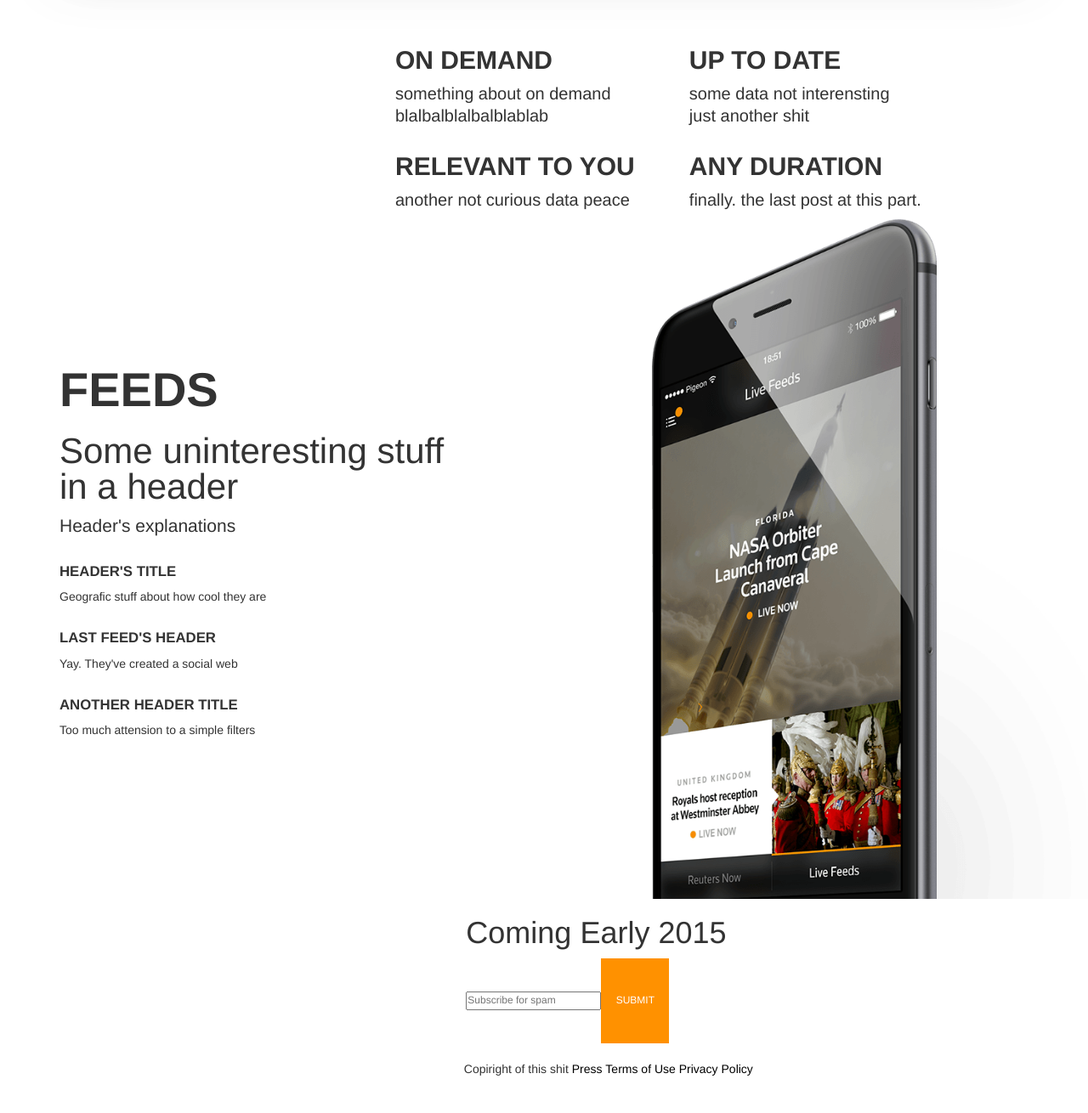
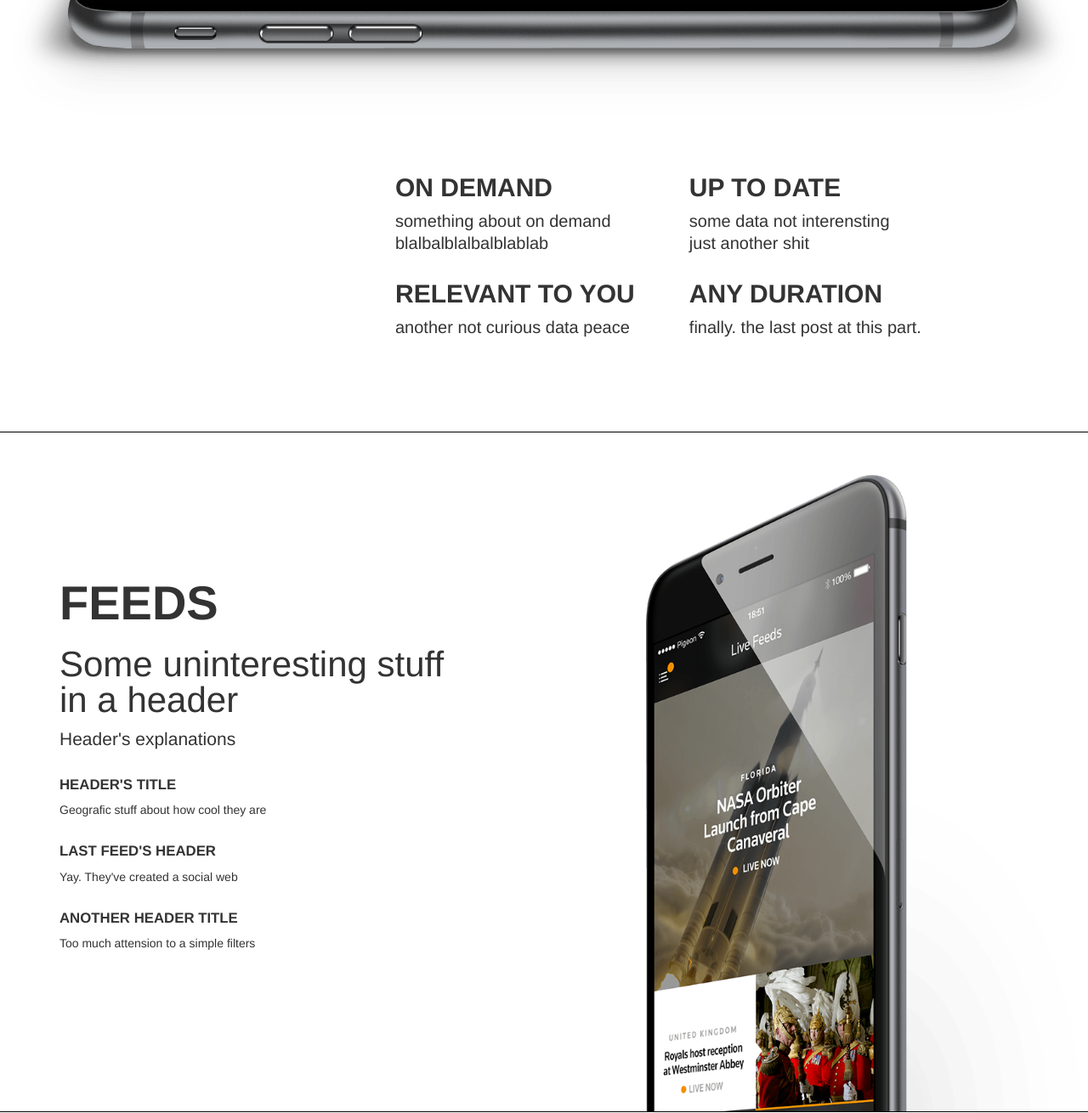
Before and after one commit to cyberbudy/makeups, a website: page src/template/index.jade in a window 1280 px wide. Shown: the part 1420-2730 px from the top of the page at 85% size. Before the commit the page ends 2708 px from the top, so only its background shows below. Drawn offline with nearby package versions, Linux system fonts and the light colour scheme; files that its build step writes are made by us from their sources; files whose address does not match are found by name.

Commit message:
ready. with bugs and ugly but ready

```diff
--- a/src/stylus/main.styl
+++ b/src/stylus/main.styl
@@ -80,8 +80,17 @@ html, body
     text-decoration: none
     color: black
 
+
+
+
 .content
     padding-top: 150px
+    padding-bottom: 100px
+    border-bottom: 1px solid black
+
+.content--image
+    padding-top: 100px
+
 
 .row--content--header
     margin: 0 auto
@@ -90,6 +99,9 @@ html, body
 .content h3
     font-size: 30px
     font-weight: 700
+
+.content--first_row
+    padding-top: 50px
 
 .content--first_row, .content--second_row
     line-height: 1.3
@@ -109,10 +121,25 @@ html, body
 .content img
     width: 100%
 
+.content--first_row
+    padding-left: 450px
+
+
+.content--second_row
+    padding-left: 450px
+
+
 
 .feeds
     position: relative
     overflow: hidden
+    height: 100%
+    border-bottom: 1px solid black
+
+.feeds .container
+    padding-top: 100px
+    margin-top: 50px
+    position: relative
     height: 100%
 
 .img_right
@@ -124,19 +151,6 @@ html, body
     display: block
     max-width: 100%
     width: 44%
-
-
-
-.content--first_row
-    padding-left: 450px
-
-
-.content--second_row
-    padding-left: 450px
-
-
-.feeds
-    padding-top: 150px
 
 .feeds container
     padding-left: 150px
@@ -157,19 +171,33 @@ html, body
     font-size: 1.5em
 
 
+
 .subscribe
     font-size: 0
+    margin-top: 150px
+
+.subscribe--header
+    margin-bottom: 50px
+
 
 .subscribe input
-    font-size: 12px
+    font-size: 16px
+    height: 70px
+    width: 270px
+    text-align: center
+
 
 .subscribe .btn-submit
     background-color: #ff9100
     color: white
     border: 0
-    height: 100px
+    height: 70px
     width: 80px
 
+
+
+.footer
+    margin-top: 100px
 
 .footer .contacts p, li, ul
     display: inline
@@ -177,7 +205,7 @@ html, body
 
 .contacts a
     color: black
-
+    text-decoration: underline
 
 .contacts a:link
     color: black
--- a/src/template/index.jade
+++ b/src/template/index.jade
@@ -38,7 +38,7 @@ html(lang="en")
                     div.col-md-4.content--title
                         h2 Play news tuned to you
                         p Images and something else, bla bla bal bla bla
-                img(src="../files/img/iphone6.min.png", alt="")
+                img.content--image(src="../files/img/iphone6.min.png", alt="")
                 div.row.content--first_row
                     div.col-md-5.content--first_row--first_col
                         h3 ON DEMAND
```
Also changed, not shown: build/development/css/main.css, build/development/index.html, src/files/img/iphone6.min.png (added).
